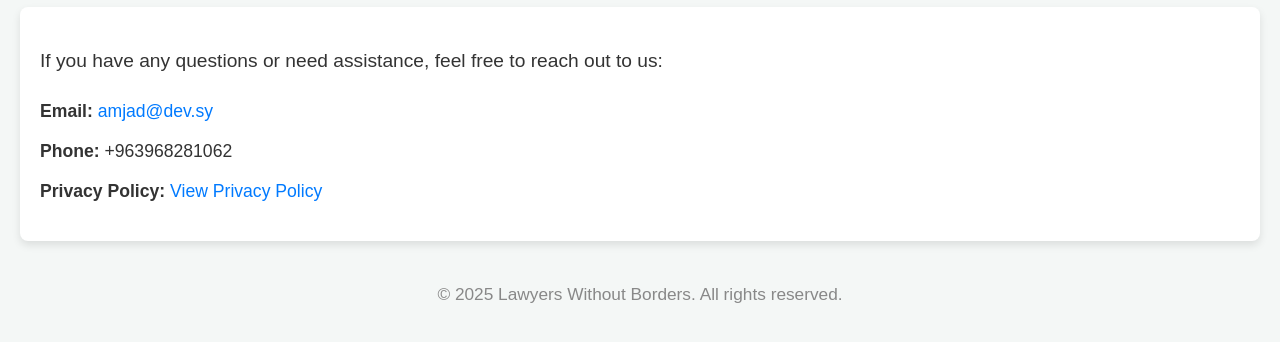
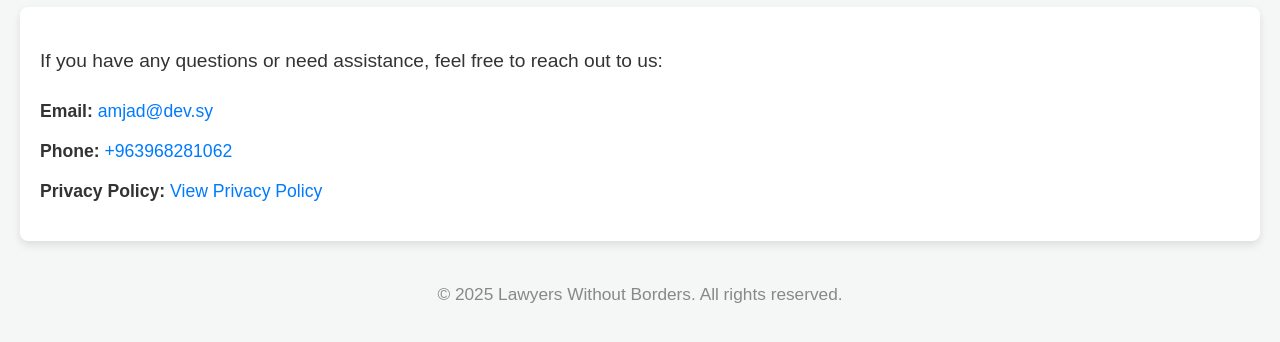
Before and after one commit to Amjaddaher/lawyers.github.io, a plain HTML site: page support/index.html in a window 1280 px wide. Shown: the part 106-448 px from the top of the page. Drawn offline with Linux system fonts and the light colour scheme.

Commit message:
Update index.html

```diff
--- a/support/index.html
+++ b/support/index.html
@@ -70,7 +70,7 @@
     <p>If you have any questions or need assistance, feel free to reach out to us:</p>
     <ul>
       <li><strong>Email:</strong> <a href="mailto:amjad@dev.sy">amjad@dev.sy</a></li>
-      <li><strong>Phone:</strong> +963968281062</li>
+      <li><strong>Phone:</strong> <a href="tel:+963968281062">+963968281062</a></li>
       <li><strong>Privacy Policy:</strong> <a href="/lawyers.github.io/support/privacy.html">View Privacy Policy</a></li>
     </ul>
   </div>
```
